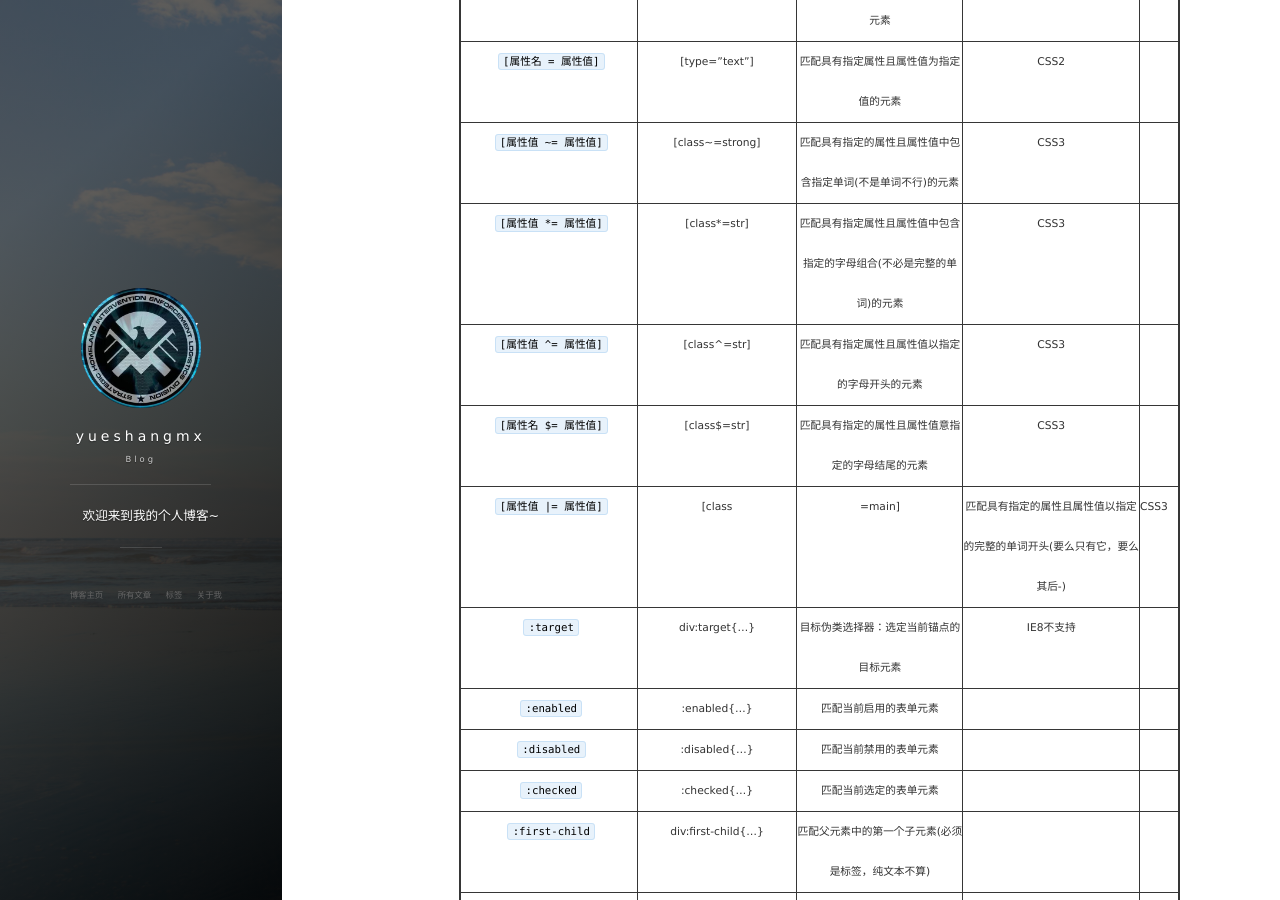
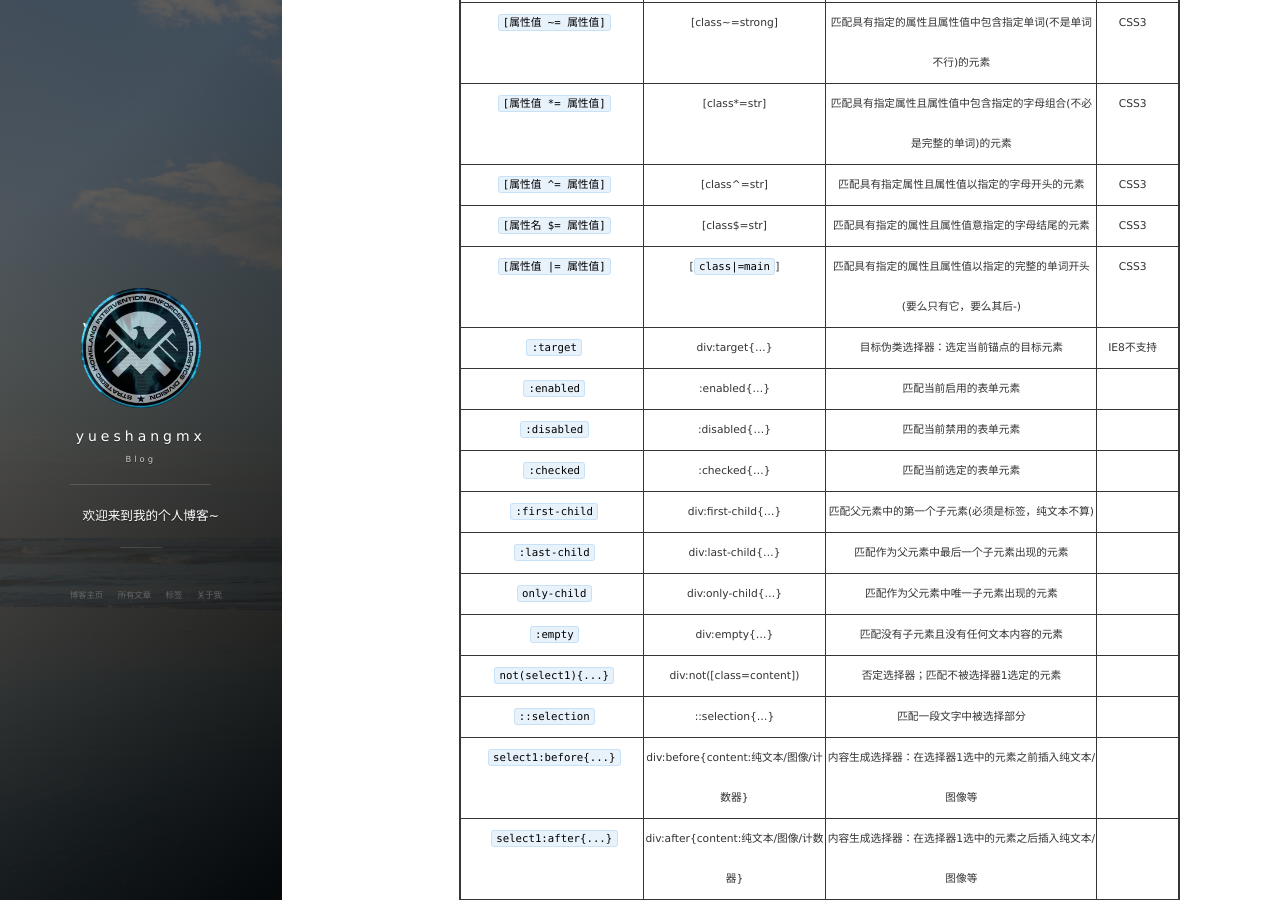
Before and after one commit to yueshangmx/yueshangmx.github.io, a Jekyll site: the page built from _posts/2017-08-04-CSS元素定位和复杂选择器.md, in a window 1280 px wide and 900 px high, scrolled down 1802 px. Built offline with Jekyll 4.4.1, drawn with Linux system fonts in a browser that asks for light colours; nearby versions of some CDN libraries; comment, search, counter and statistics services are not loaded.

Commit message:
update 2017-10-19

```diff
--- a/_posts/2017-08-04-CSS元素定位和复杂选择器.md
+++ b/_posts/2017-08-04-CSS元素定位和复杂选择器.md
@@ -69,7 +69,7 @@
 `[属性值 *= 属性值]`|[class*=str]|匹配具有指定属性且属性值中包含指定的字母组合(不必是完整的单词)的元素|CSS3
 `[属性值 ^= 属性值]`|[class^=str]|匹配具有指定属性且属性值以指定的字母开头的元素|CSS3
 `[属性名 $= 属性值]`|[class$=str]|匹配具有指定的属性且属性值意指定的字母结尾的元素|CSS3
-`[属性值 |= 属性值]`|[class|=main]|匹配具有指定的属性且属性值以指定的完整的单词开头(要么只有它，要么其后-)|CSS3
+`[属性值 |= 属性值]`|[`class|=main`]|匹配具有指定的属性且属性值以指定的完整的单词开头(要么只有它，要么其后-)|CSS3
 `:target`|div:target{...}|目标伪类选择器：选定当前锚点的目标元素|IE8不支持
 `:enabled`|:enabled{...}|匹配当前启用的表单元素
 `:disabled`|:disabled{...}|匹配当前禁用的表单元素
```
